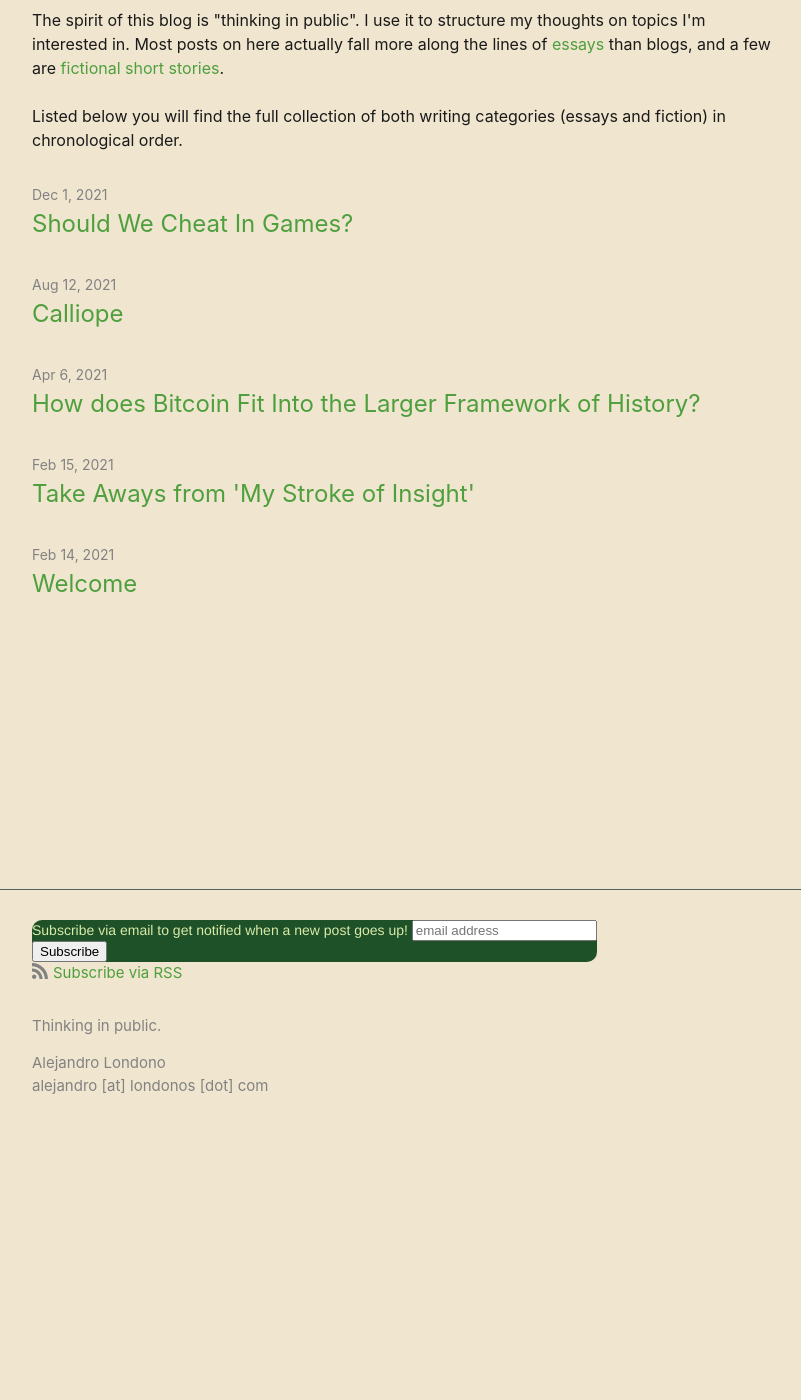
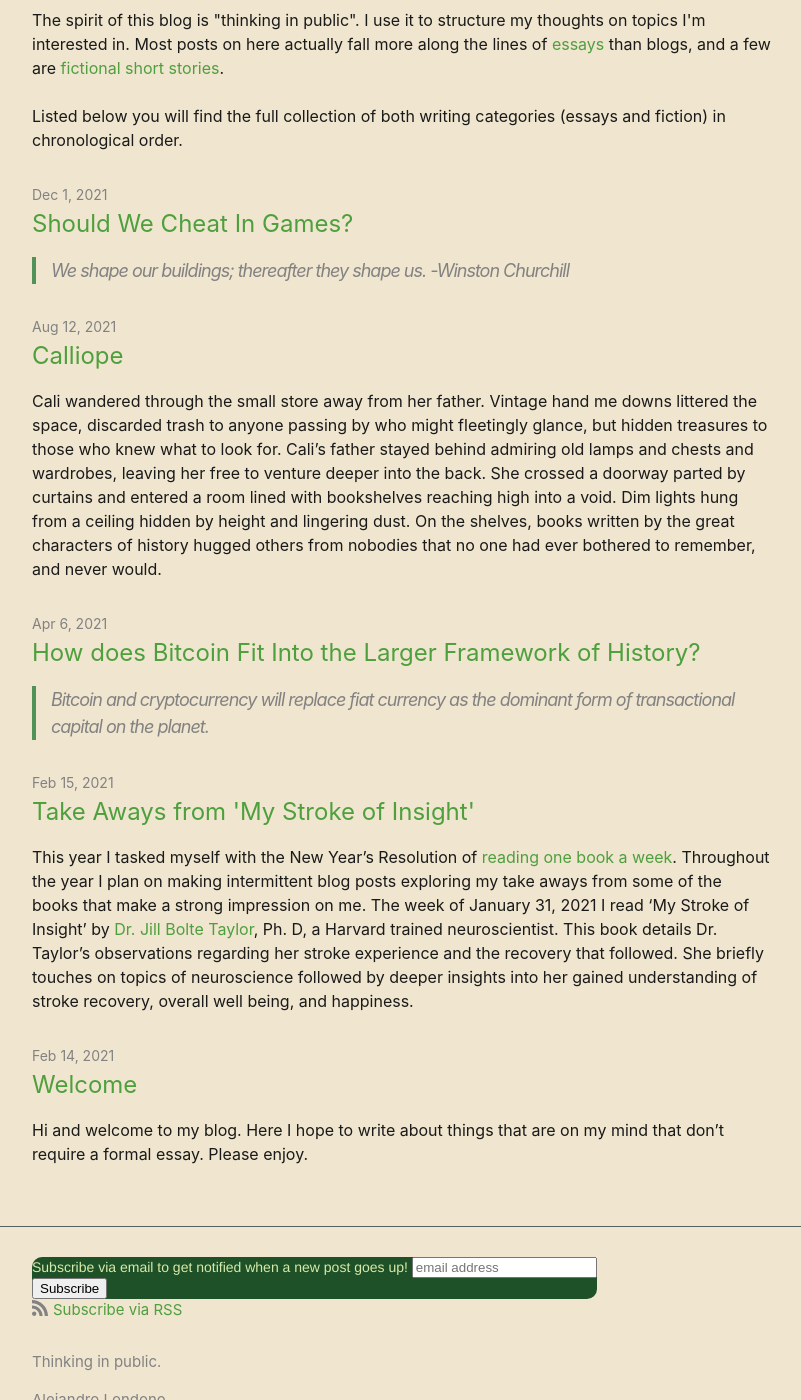
Before and after one commit to Alondono97/blog.alondono.me, a Jekyll site: the page built from index.html, in a window 1280 px wide and 1400 px high, scrolled down 228 px. Shown: the whole window, without its empty margins (238-1039 px from the left). Built offline with Jekyll 4.4.1, drawn with Linux system fonts in a browser that asks for light colours; comment, search, counter and statistics services are not loaded.

Commit message:
Added excerpts

```diff
--- a/_config.yml
+++ b/_config.yml
@@ -43,6 +43,7 @@
 
 # paginate: 1
 google_analytics: G-3QRG4E1CQB
+show_excerpts: true
 
 header_pages:
 - blog.md
--- a/_layouts/blogs.html
+++ b/_layouts/blogs.html
@@ -26,7 +26,8 @@
             </a>
             </h3>
             {%- if site.show_excerpts -%}
-            {{ post.excerpt }}
+              {{post.subtitle}}
+            <!-- {{ post.excerpt }} -->
             {%- endif -%}
         </li>
       {%- endfor -%}
--- a/_layouts/fiction.html
+++ b/_layouts/fiction.html
@@ -19,7 +19,8 @@
           </a>
         </h3>
         {%- if site.show_excerpts -%}
-          {{ post.excerpt }}
+          {{post.subtitle}}
+          <!-- {{ post.excerpt }} -->
         {%- endif -%}
       </li>
     {%- endfor -%}
--- a/_posts/2021-02-15-my-stroke-of-insight.md
+++ b/_posts/2021-02-15-my-stroke-of-insight.md
@@ -6,7 +6,6 @@
 date: 2021-02-15 10:30:00 +0000
 categories: [reading, blogposts]
 ---
-<!-- ## Take Aways and Reflections From 'My Stroke of Insight' by Dr. Jill Bolte Taylor, Ph. D. -->
 
 This year I tasked myself with the New Year’s Resolution of [reading one book a week](http://reading.alondono.me). Throughout the year I plan on making intermittent blog posts exploring my take aways from some of the books that make a strong impression on me. The week of January 31, 2021 I read 'My Stroke of Insight' by [Dr. Jill Bolte Taylor](http://drjilltaylor.com/), Ph. D, a Harvard trained neuroscientist. This book details Dr. Taylor’s observations regarding her stroke experience and the recovery that followed. She briefly touches on topics of neuroscience followed by deeper insights into her gained understanding of stroke recovery, overall well being, and happiness.
 
```
